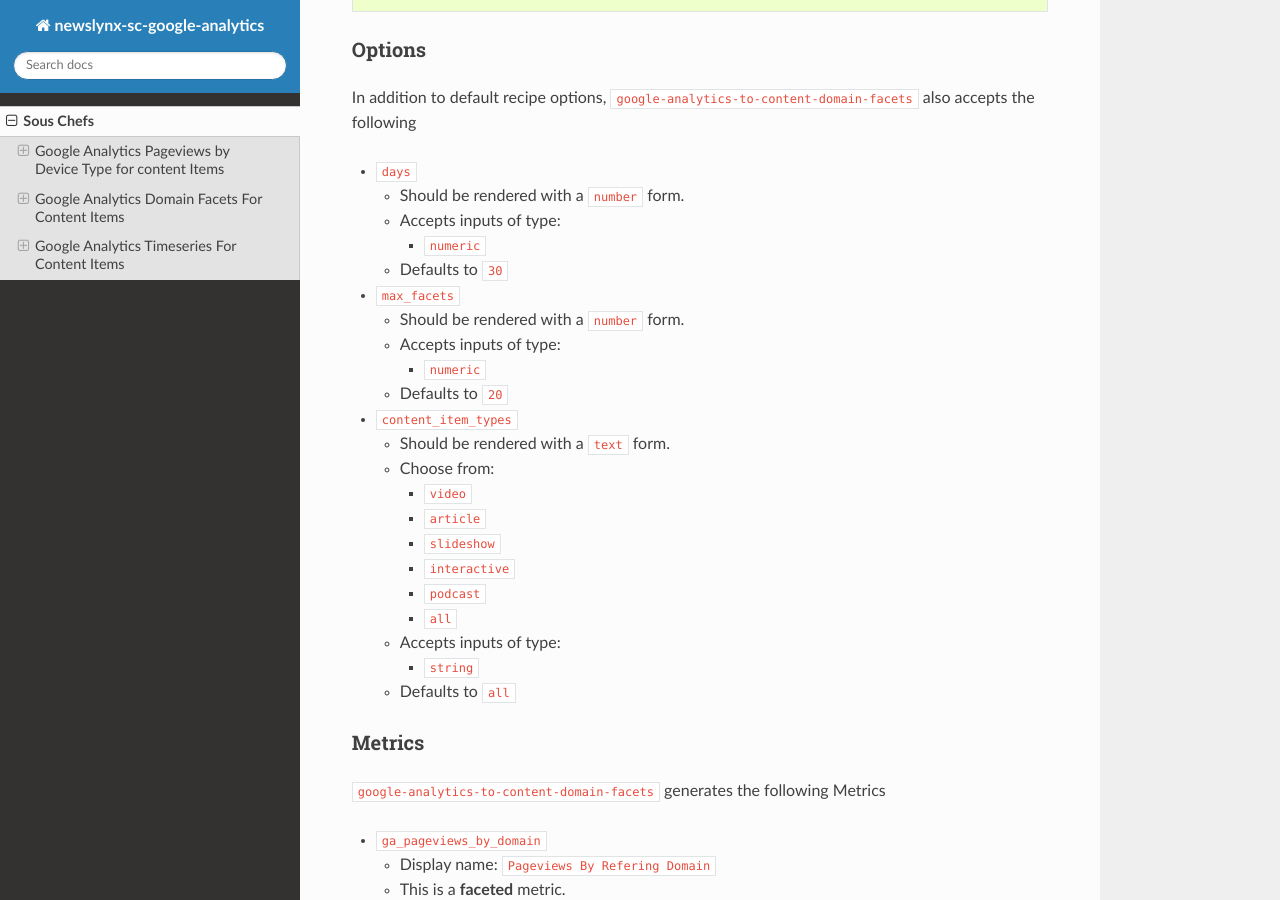
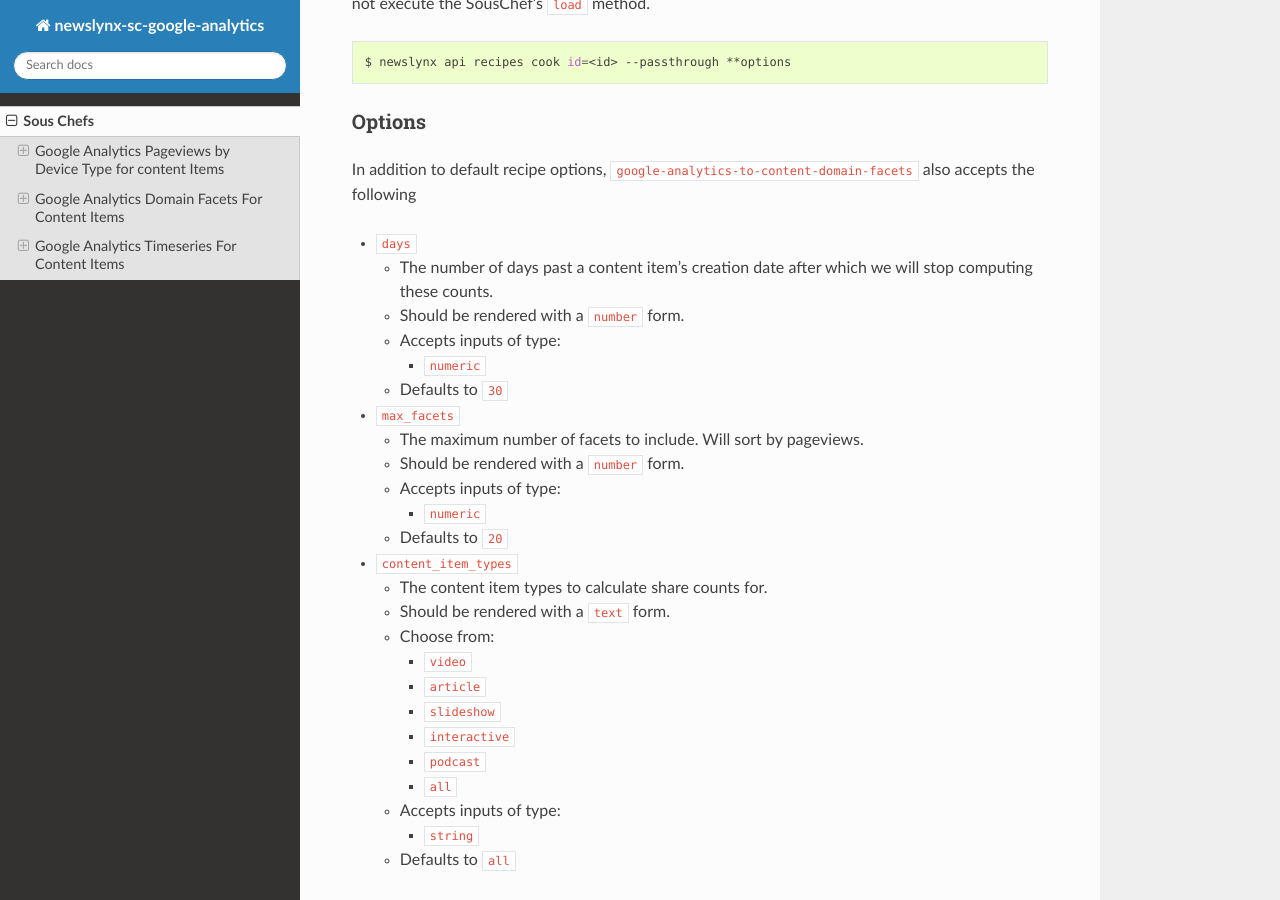
Before and after one commit to newslynx/newslynx-sc-google-analytics, a Sphinx documentation site: the page built from docs/sous-chefs.rst, in a window 1280 px wide and 900 px high, scrolled down 3757 px. Built offline with Sphinx 7.4.7 and the Read the Docs theme 2.0.0, drawn with Linux system fonts in a browser that asks for light colours; pages that are not in the unit, such as notebooks, are missing from menus; some of the changed text lies outside the part shown.

Commit message:
update docs

```diff
--- a/docs/sous-chefs.rst
+++ b/docs/sous-chefs.rst
@@ -73,6 +73,9 @@
 
 -  ``days``
 
+   -  The number of days past a content item's creation date after which
+      we will stop computing these counts.
+
    -  Should be rendered with a ``number`` form.
    -  Accepts inputs of type:
 
@@ -81,6 +84,8 @@
    -  Defaults to ``30``
 
 -  ``content_item_types``
+
+   -  The content item types to calculate share counts for.
 
    -  Should be rendered with a ``text`` form.
    -  Choose from:
@@ -220,6 +225,9 @@
 
 -  ``days``
 
+   -  The number of days past a content item's creation date after which
+      we will stop computing these counts.
+
    -  Should be rendered with a ``number`` form.
    -  Accepts inputs of type:
 
@@ -229,6 +237,8 @@
 
 -  ``max_facets``
 
+   -  The maximum number of facets to include. Will sort by pageviews.
+
    -  Should be rendered with a ``number`` form.
    -  Accepts inputs of type:
 
@@ -237,6 +247,8 @@
    -  Defaults to ``20``
 
 -  ``content_item_types``
+
+   -  The content item types to calculate share counts for.
 
    -  Should be rendered with a ``text`` form.
    -  Choose from:
@@ -353,6 +365,8 @@
 
 -  ``days``
 
+   -  How many days back should we search each day
+
    -  Should be rendered with a ``number`` form.
    -  Accepts inputs of type:
 
@@ -361,6 +375,8 @@
    -  Defaults to ``30``
 
 -  ``content_item_types``
+
+   -  The content item types to calculate share counts for.
 
    -  Should be rendered with a ``text`` form.
    -  Choose from:
```
